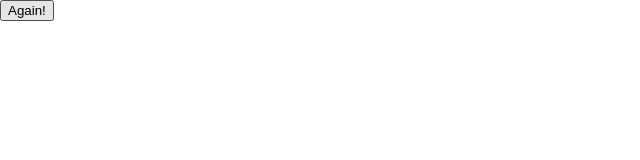
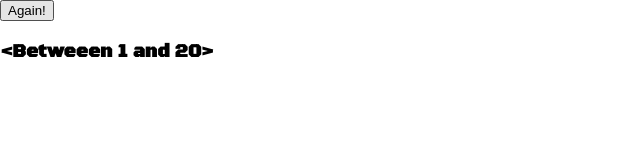
Before and after one commit to Ameer2000Mzori/Guess-My-Number, a website built with webpack: page src/index.html in a window 1280 px wide. Shown: the whole page, without its empty margins (0-640 px from the left). Built offline with nearby package versions, Linux system fonts and the light colour scheme.

Commit message:
added html tree and text to the right side

```diff
--- a/src/index.html
+++ b/src/index.html
@@ -24,7 +24,9 @@
           <div class="again-Left-Wrap">
             <button class="again-Btn">Again!</button>
           </div>
-          <div class="again-Right-Wrap"></div>
+          <div class="again-Right-Wrap">
+            <h3 class="again-Right-Text"><n><</n>Betweeen 1 and 20<n>></n></h3>
+          </div>
         </div>
       </div>
     </header>
```
